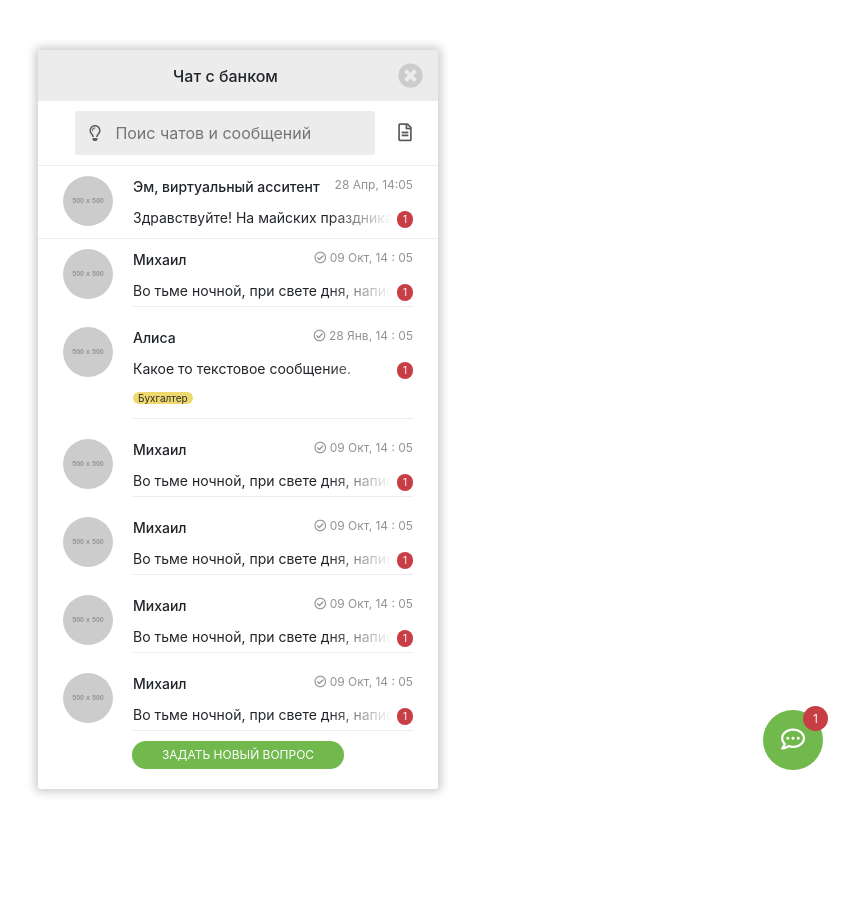
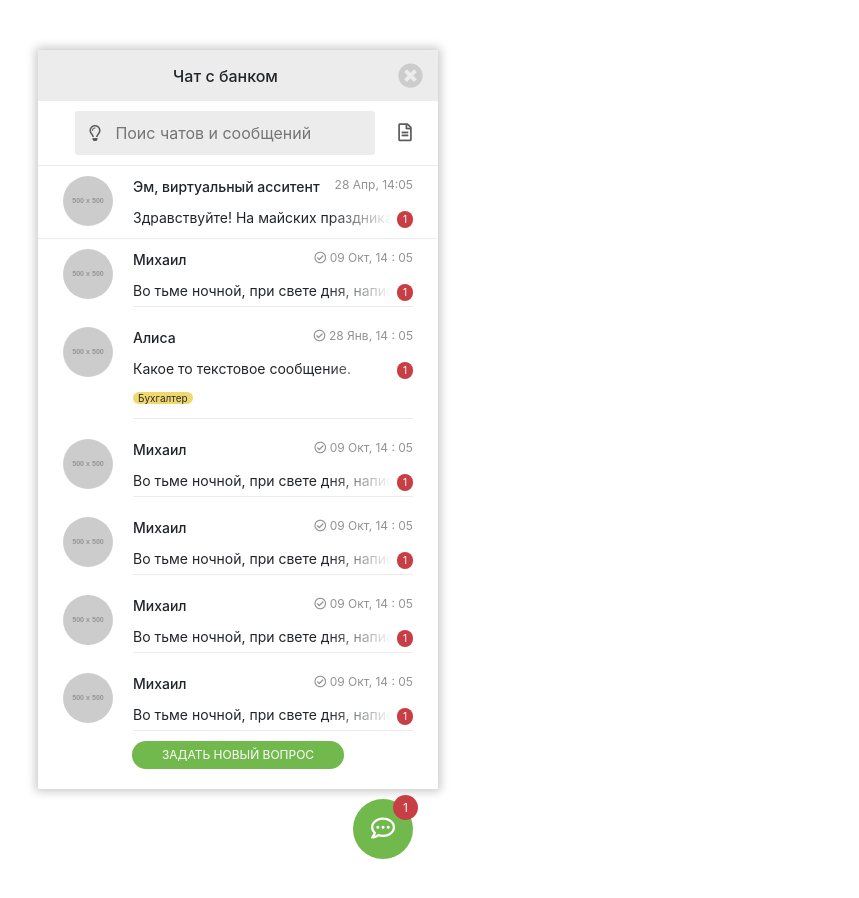
Before and after one commit to saqhan/pre-stage, an Angular app: page /chat in a window 1280 px wide. Shown: the top 898 px of the page, without its empty margins (402-1261 px from the left). Before the commit the page ends 839 px from the top, so only its background shows below. Built offline with nearby package versions, Linux system fonts and the light colour scheme.

Commit message:
add  btn css

```diff
--- a/src/app/chat/chat.component.css
+++ b/src/app/chat/chat.component.css
@@ -1,9 +1,12 @@
+.wrapper {
+  max-width: 400px;
+  margin: 50px auto;
+}
+
 .wrapper-chat {
-  max-width: 400px;
   box-shadow: 0 0 10px 3px #ccc;
-  margin: 50px auto auto;
   border-radius: 2px;
-  margin-bottom: 50px;
+  margin-bottom: 10px;
 }
 
 .header-chat {
@@ -121,7 +124,12 @@
   position: absolute;
   left: 290px;
   z-index: 0;
-  background: linear-gradient(90deg, rgba(255,255,255,0) 0%, rgba(255,255,255,1) 75%, rgba(255,255,255,1) 46%);
+  background: linear-gradient(
+    90deg,
+    rgba(255, 255, 255, 0) 0%,
+    rgba(255, 255, 255, 1) 75%,
+    rgba(255, 255, 255, 1) 46%
+  );
 }
 
 .add::after {
@@ -184,7 +192,7 @@
 }
 
 .header-chat a i:hover {
-    color: #72b94d;
+  color: #72b94d;
 }
 
 .btn-open {
@@ -196,17 +204,14 @@
   color: #fff;
   border-radius: 50%;
   outline: none;
-
 }
 
 .open-chat {
-  position: fixed;
-  right: 30px;
-  bottom: 30px;
+  text-align: right;
 }
 
 .open-chat::after {
-  content: '1';
+  content: "1";
   background-color: #c73f45;
   position: relative;
   top: -25px;
--- a/src/app/chat/chat.component.html
+++ b/src/app/chat/chat.component.html
@@ -1,3 +1,4 @@
+<div class="wrapper">
 <div class="wrapper-chat">
   <div class="container">
     <div class="row">
@@ -224,9 +225,9 @@
     </div>
   </div>
 </div>
-
-<span class="open-chat" >
+<div class="open-chat" >
   <button class="btn-open">
   <i class="far fa-comment-dots"></i>
 </button>
-</span>
+</div>
+</div>
```
